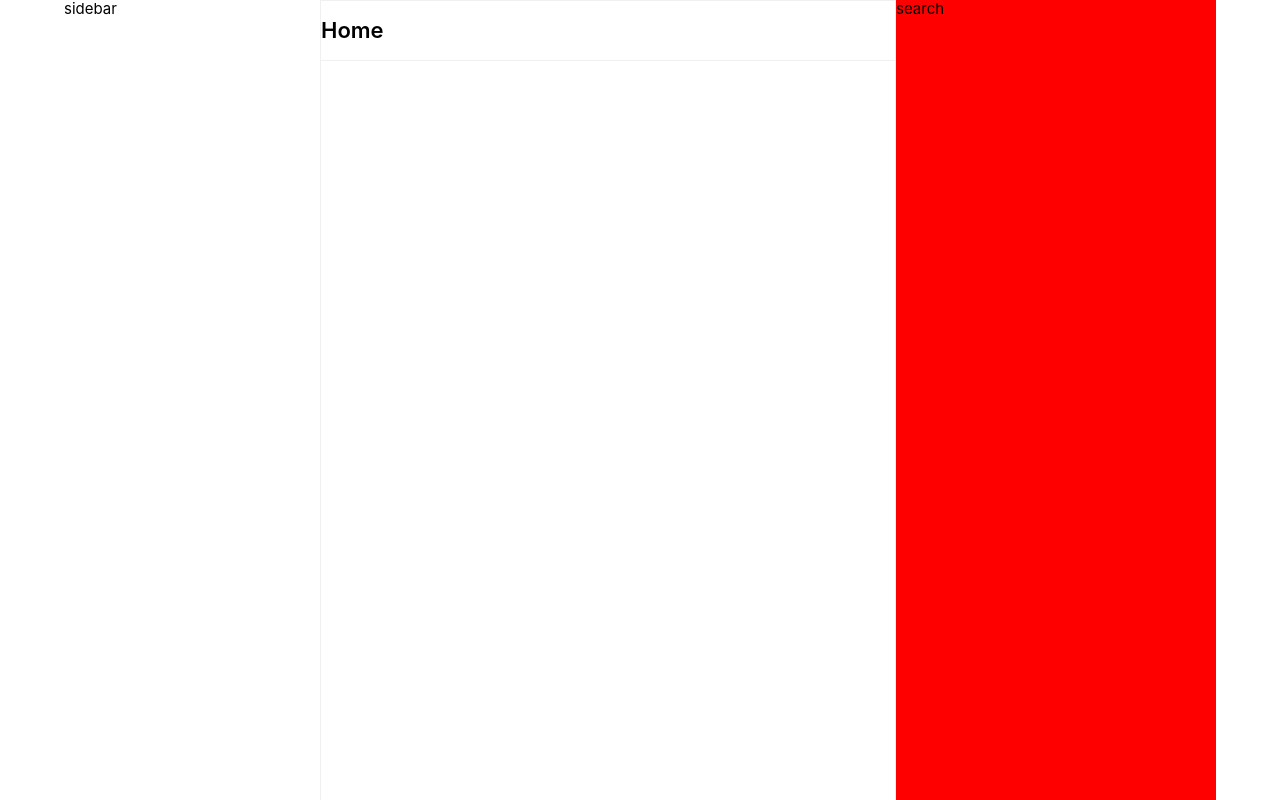
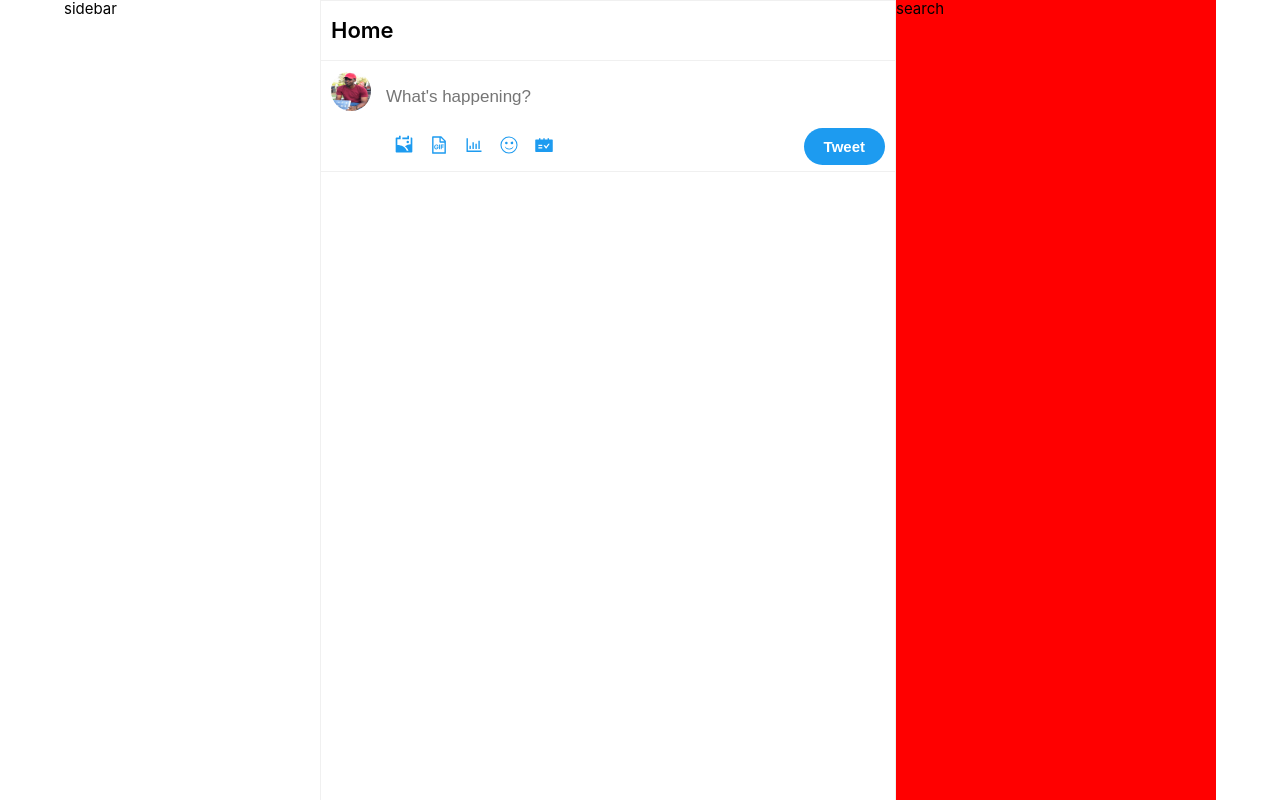
Before and after one commit to triggac4/twitter-ts-next, a Next.js app: page /home in a window 1280 px wide. Built offline with nearby package versions, Linux system fonts and the light colour scheme.

Commit message:
new tweet component

```diff
--- a/components/header.tsx
+++ b/components/header.tsx
@@ -6,7 +6,7 @@ type headerProps = {
 }
 const Header = ({ title, suffix }: headerProps) => {
     return (
-        <div className='header'>
+        <div className='header p-medium'>
             <div className='header__title'>{title}</div>
             <div className='header__suffix'>{suffix}</div>
         </div>
--- /dev/null
+++ b/components/new_tweet.tsx
@@ -0,0 +1,51 @@
+import React from 'react'
+import { RiGalleryFill } from 'react-icons/ri'
+import {
+    AiOutlineFileGif,
+    AiOutlineBarChart,
+    AiFillSchedule,
+} from 'react-icons/ai'
+
+import { GrEmoji } from 'react-icons/gr'
+import { BiWorld } from 'react-icons/bi'
+import Tweet from './tweet'
+import avatar from '../assets/img/jpg/profile-pic.jpg'
+
+type newTweetProps = {
+    onChange: (event: React.ChangeEvent<HTMLInputElement>) => void
+}
+const NewTweet = ({ onChange }: newTweetProps) => {
+    let IconList = [
+        <RiGalleryFill key={0} style={{ fontSize: '2rem' }} />,
+        <AiOutlineFileGif key={1} style={{ fontSize: '2rem' }} />,
+        <AiOutlineBarChart key={2} style={{ fontSize: '2rem' }} />,
+        <GrEmoji key={3} style={{ fontSize: '2rem' }} />,
+        <AiFillSchedule key={4} style={{ fontSize: '2rem' }} />,
+    ].map((icon, index) => {
+        return (
+            <button className='new-tweet__iconButton' key={index}>
+                {icon}
+            </button>
+        )
+    })
+    return (
+        <div className='new-tweet'>
+            <Tweet avatar={avatar.src} align>
+                <input
+                    type='text'
+                    className='new-tweet__textfield'
+                    placeholder={"What's happening?"}
+                    onChange={onChange}
+                />
+                <div className='new-tweet__reply'>
+                    <BiWorld /> Everyone can reply
+                </div>
+                <div className='new-tweet__buttons'>
+                    <div>{IconList}</div>
+                    <button className='new-tweet__button'>Tweet</button>
+                </div>
+            </Tweet>
+        </div>
+    )
+}
+export default NewTweet
--- a/components/tweet.tsx
+++ b/components/tweet.tsx
@@ -1,20 +1,25 @@
+/* eslint-disable @next/next/no-img-element */
 import React from 'react'
-
-const Tweet = ({ tweet }) => {
+import { children } from '../variable_types'
+type tweetProps = {
+    avatar: string
+    children: children
+    align?: boolean
+}
+const Tweet = ({ avatar, children, align }: tweetProps) => {
     return (
-        <div className='tweet'>
-            <img className='tweet__avatar' src={tweet.avatar} alt='' />
-            <div className='tweet__body'>
-                <div className='tweet__body__header'>
-                    <span className='tweet__body__header__name'>
-                        {tweet.name}
-                    </span>
-                    <span className='tweet__body__header__username'>
-                        @{tweet.username}
-                    </span>
-                </div>
-                <p className='tweet__body__content'>{tweet.content}</p>
-            </div>
+        <div
+            className='tweet p-x-medium p-t-medium'
+            style={align ? { alignItems: 'center' } : {}}
+        >
+            <figure className='tweet__avatar'>
+                <img
+                    className='tweet__avatar--image'
+                    src={avatar}
+                    alt='avatar'
+                />
+            </figure>
+            {children}
         </div>
     )
 }
--- a/package.json
+++ b/package.json
@@ -3,7 +3,7 @@
     "version": "0.1.0",
     "private": true,
     "scripts": {
-    "dev": "next dev",
+        "dev": "clear && next dev -p 3001",
         "build": "next build",
         "start": "next start",
         "lint": "next lint"
--- a/pages/home/index.tsx
+++ b/pages/home/index.tsx
@@ -1,10 +1,14 @@
 import React from 'react'
 import Header from '../../components/header'
 import Layout from '../../hoc/layout'
+import NewTweet from '../../components/new_tweet'
 const Home = () => {
     return (
         <Layout>
-            <Header title='Home' />
+            <div className='home'>
+                <Header title='Home' />
+                <NewTweet onChange={() => {}} />
+            </div>
         </Layout>
     )
 }
--- a/styles/component/_tweet.scss
+++ b/styles/component/_tweet.scss
@@ -0,0 +1,85 @@
+.tweet {
+    display: grid;
+    justify-items: flex-start;
+    align-items: flex-start;
+    grid-template-columns: min-content 1fr;
+    column-gap: 1.5rem;
+    border-bottom: 1px solid $color-grey-light;
+    &__avatar {
+        grid-row: 1 / span 3;
+        width: 4rem;
+        height: 4rem;
+        object-fit: cover;
+        object-position: center;
+        align-self: flex-start;
+        &--image {
+            width: 100%;
+            height: 100%;
+            border-radius: 50%;
+        }
+    }
+    &__body {
+        grid-column: 2;
+
+        width: 100%;
+    }
+}
+// End component
+//New Tweet component
+
+.new-tweet {
+    &__textfield {
+        border: none;
+        outline: none;
+        display: block;
+        width: 100%;
+        height: 5rem;
+        cursor: text;
+        overflow-wrap: 'break-word';
+
+        &:focus + .new-tweet__reply {
+            display: flex;
+        }
+    }
+    &__reply {
+        display: none;
+        align-items: center;
+        width: 100%;
+        gap: 0.5rem;
+        cursor: pointer;
+        overflow-wrap: 'break-word';
+        color: $color-primary;
+        padding-bottom: 1.5rem;
+        margin-top: 1rem;
+        border-bottom: 1px solid $color-grey-light;
+    }
+    &__iconButton {
+        display: inline-block;
+        width: 3.5rem;
+        height: 3.5rem;
+        border: none;
+        background-color: transparent;
+        border-radius: 50%;
+        padding: 0.5rem;
+        color: $color-primary;
+        cursor: pointer;
+        &:hover {
+            background-color: $color-primary-light2;
+        }
+    }
+    &__buttons {
+        display: flex;
+        justify-content: space-between;
+        align-items: center;
+        width: 100%;
+        height: 5rem;
+    }
+    &__button {
+        border: none;
+        background-color: $color-primary;
+        color: white;
+        padding: 1rem 2rem;
+        font-weight: 600;
+        border-radius: 3rem;
+    }
+}
--- a/styles/topography/_topography.scss
+++ b/styles/topography/_topography.scss
@@ -63,3 +63,9 @@
         font-weight: 400;
     }
 }
+
+.new-tweet__textfield {
+    &::placeholder {
+        font-size: 1.7rem;
+    }
+}
--- a/styles/utility/_utilities.scss
+++ b/styles/utility/_utilities.scss
@@ -4,6 +4,14 @@
 .p-b-medium {
     padding-bottom: 1rem;
 }
+.p-y-medium {
+    padding-top: 1rem;
+    padding-bottom: 1rem;
+}
+.p-x-medium {
+    padding-left: 1rem;
+    padding-right: 1rem;
+}
 .p-medium {
     padding: 1rem;
 }
--- a/styles/variables/_variables.scss
+++ b/styles/variables/_variables.scss
@@ -1,5 +1,6 @@
 $color-primary: rgb(29, 155, 240);
 $color-primary-light: rgb(146, 205, 244);
+$color-primary-light2: rgb(206, 230, 245);
 $color-grey: rgb(118, 118, 118);
 $color-grey-light: rgb(240, 240, 240);
 
```
Also changed, not shown: som.js (+8 -2 lines), assets/img/jpg/profile-pic.jpg (added), practice.js (added). Lines whose indentation alone changed are shown as unchanged.
